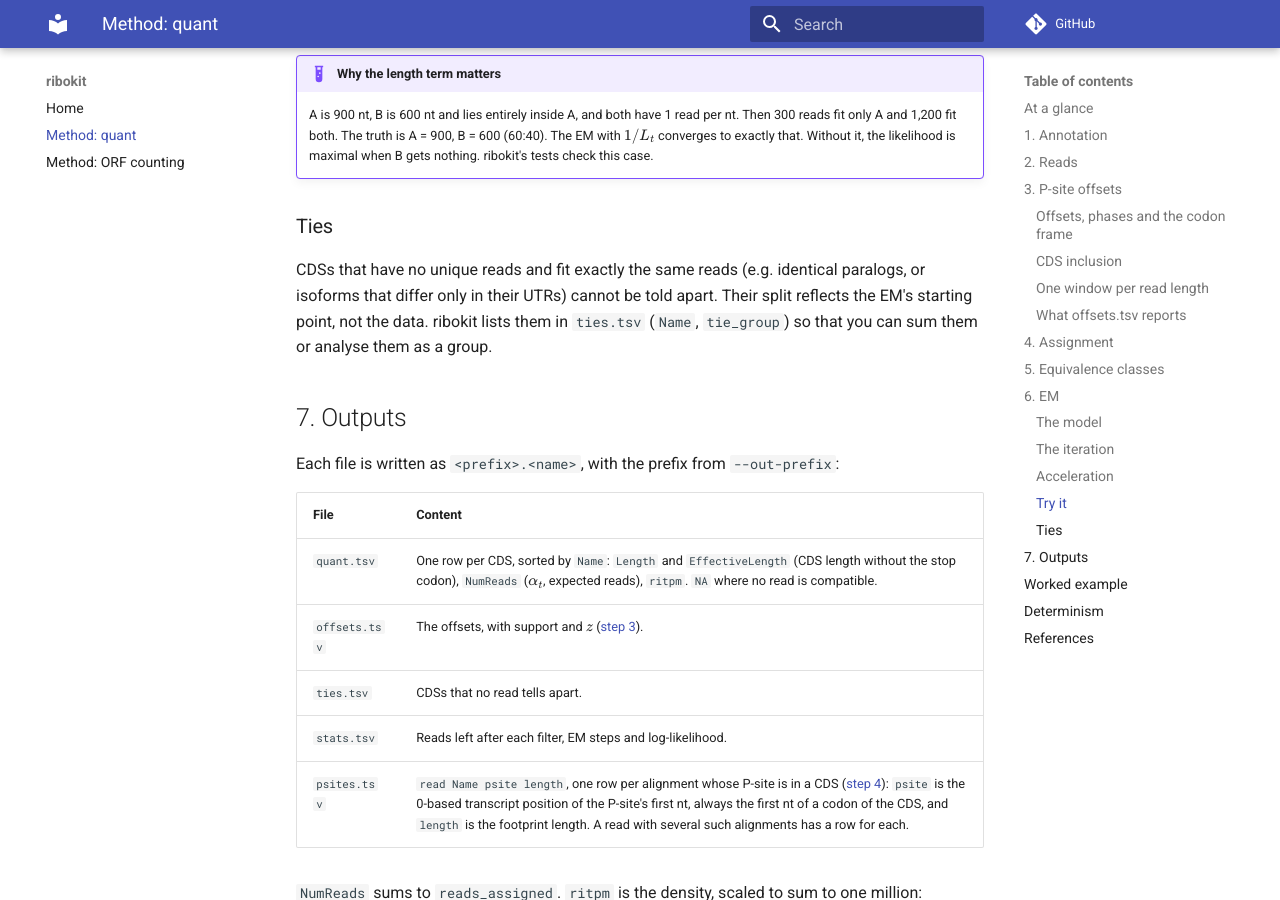
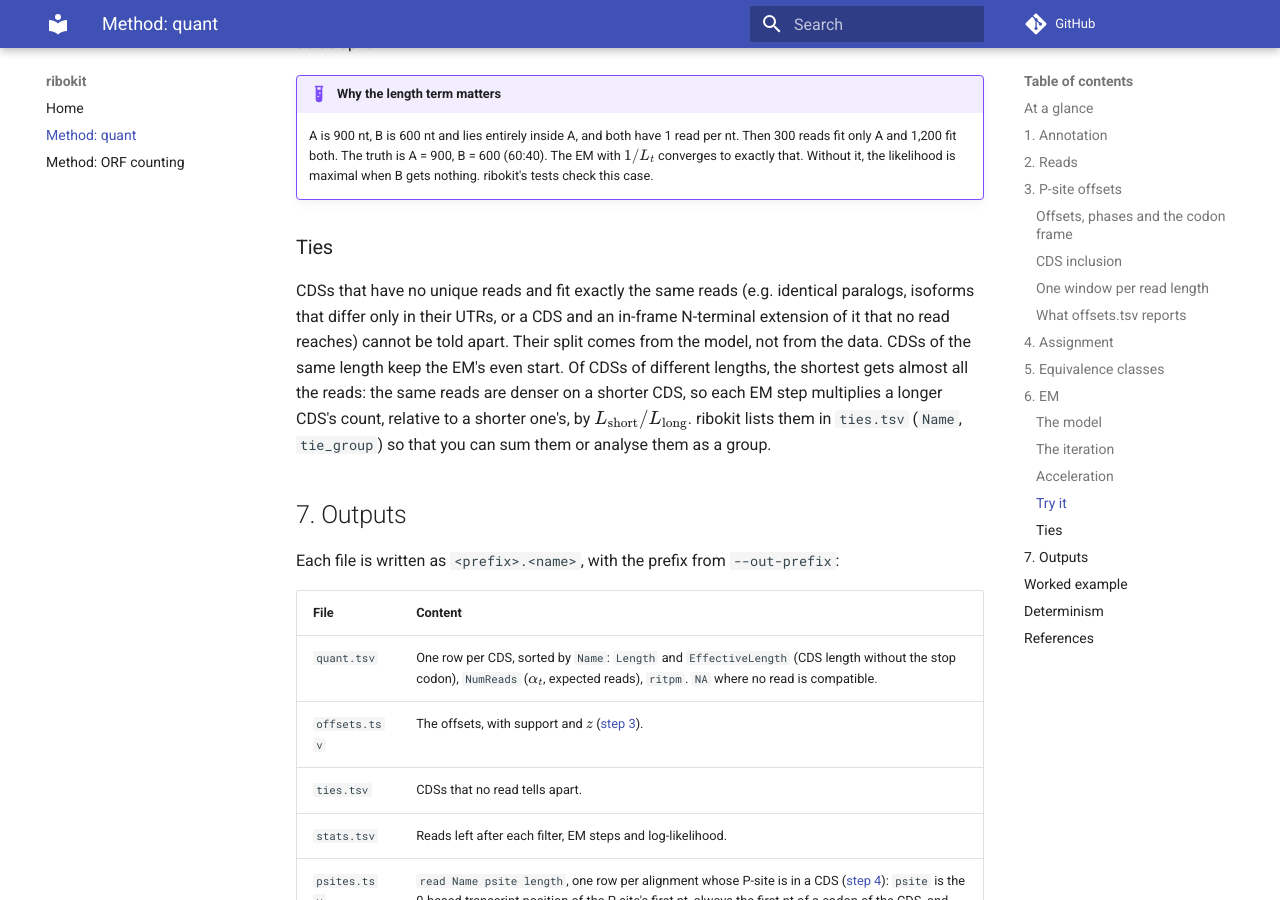
Before and after one commit to katarinagresova/ribokit, an MkDocs documentation site: the page built from docs/method.md, in a window 1280 px wide and 900 px high, scrolled down 9676 px. Built offline with MkDocs 1.6.1 and Material for MkDocs 9.7.7, drawn with Linux system fonts in a browser that asks for light colours; comment, search, counter and statistics services are not loaded; some of the changed text lies outside the part shown.

Commit message:
docs: tied CDSs keep the even start only at equal lengths; otherwise the shortest gets almost all reads

```diff
--- a/docs/method.md
+++ b/docs/method.md
@@ -37,7 +37,7 @@ flowchart TB
 | The P-site sits about 12 nt from a footprint's 5′ end, and the exact distance depends on footprint length and trimming. | Estimates one offset per read length and phase from the reads that span start and stop codons ([step 3](#3-p-site-offsets)). |
 | Footprints that overlap a CDS were not all made by ribosomes translating it, e.g. ribosomes in the 5′ UTR next to the start codon. | Counts a read for a CDS only if its P-site is inside it ([step 4](#4-assignment)). |
 | Reads fit several CDSs when transcripts share sequence. | Splits them by EM with a length term, so shared reads go by density, not by read count ([step 6](#6-em)). |
-| Some CDSs cannot be told apart by any read. | Lists them in `ties.tsv` instead of reporting a split the data cannot support. |
+| Some CDSs cannot be told apart by any read. | Lists them in `ties.tsv`: the split between them comes from the model, not from the data ([step 6](#ties)). |
 | Library preparation adds untemplated nucleotides at the 5′ end. | Excludes a 5′ soft clip from the footprint instead of dropping the read ([step 2](#2-reads)). |
 | Results must be reproducible. | No randomness anywhere; a rerun gives byte-identical output; an EM that does not converge is an error. |
 
@@ -316,10 +316,14 @@ With **A and B are identical**, no setting changes the 50:50 split.
 ### Ties
 
 CDSs that have no unique reads and fit exactly the same reads (e.g. identical
-paralogs, or isoforms that differ only in their UTRs) cannot be told apart. Their
-split reflects the EM's starting point, not the data. ribokit lists them in
-`ties.tsv` (`Name`, `tie_group`) so that you can sum them or analyse them as a
-group.
+paralogs, isoforms that differ only in their UTRs, or a CDS and an in-frame
+N-terminal extension of it that no read reaches) cannot be told apart. Their
+split comes from the model, not from the data. CDSs of the same length keep the
+EM's even start. Of CDSs of different lengths, the shortest gets almost all the
+reads: the same reads are denser on a shorter CDS, so each EM step multiplies
+a longer CDS's count, relative to a shorter one's, by
+$L_\text{short} / L_\text{long}$. ribokit lists them in `ties.tsv` (`Name`,
+`tie_group`) so that you can sum them or analyse them as a group.
 
 ## 7. Outputs
 
```
Also changed, not shown: README.md (+1 -1 lines), docs/orfs.md (+2 -1 lines).
